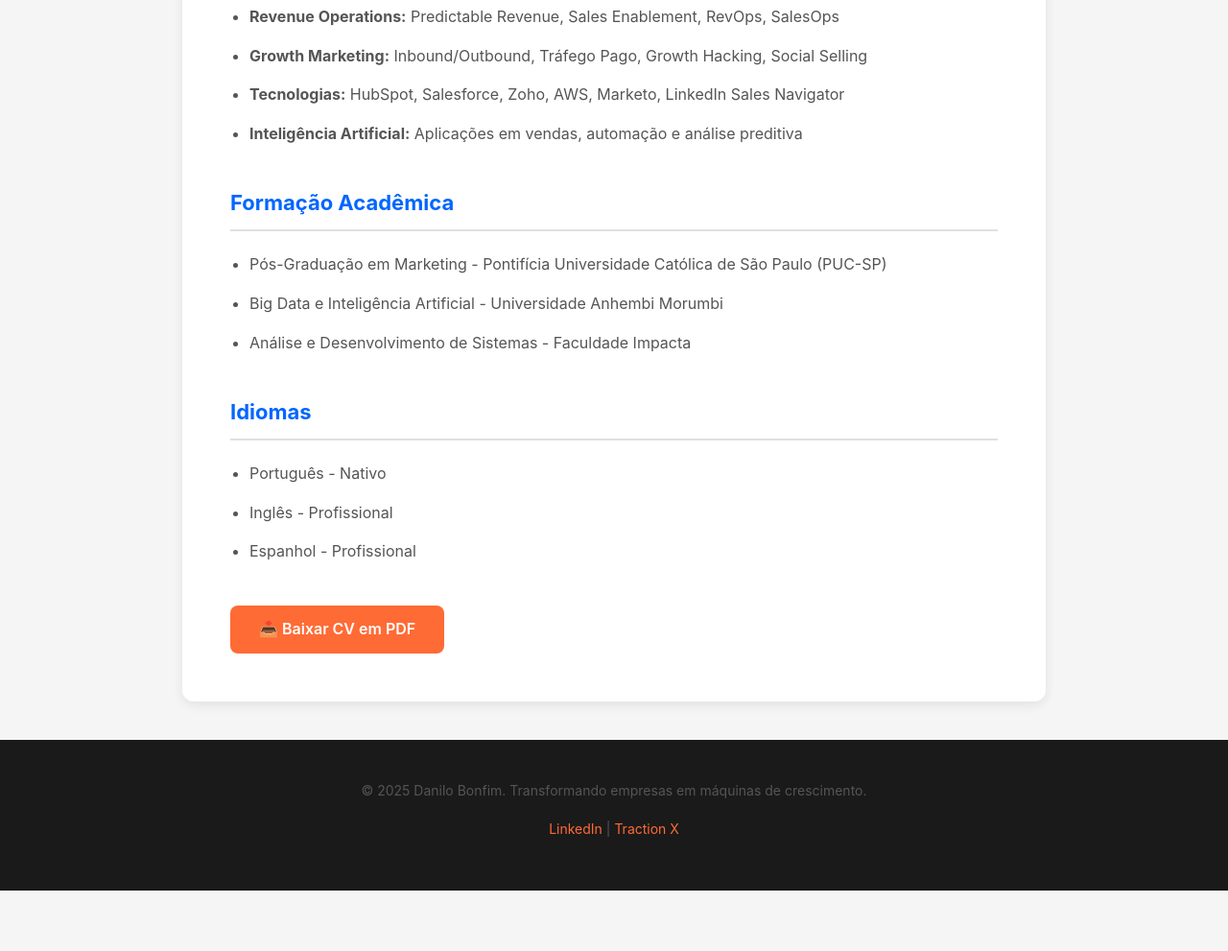
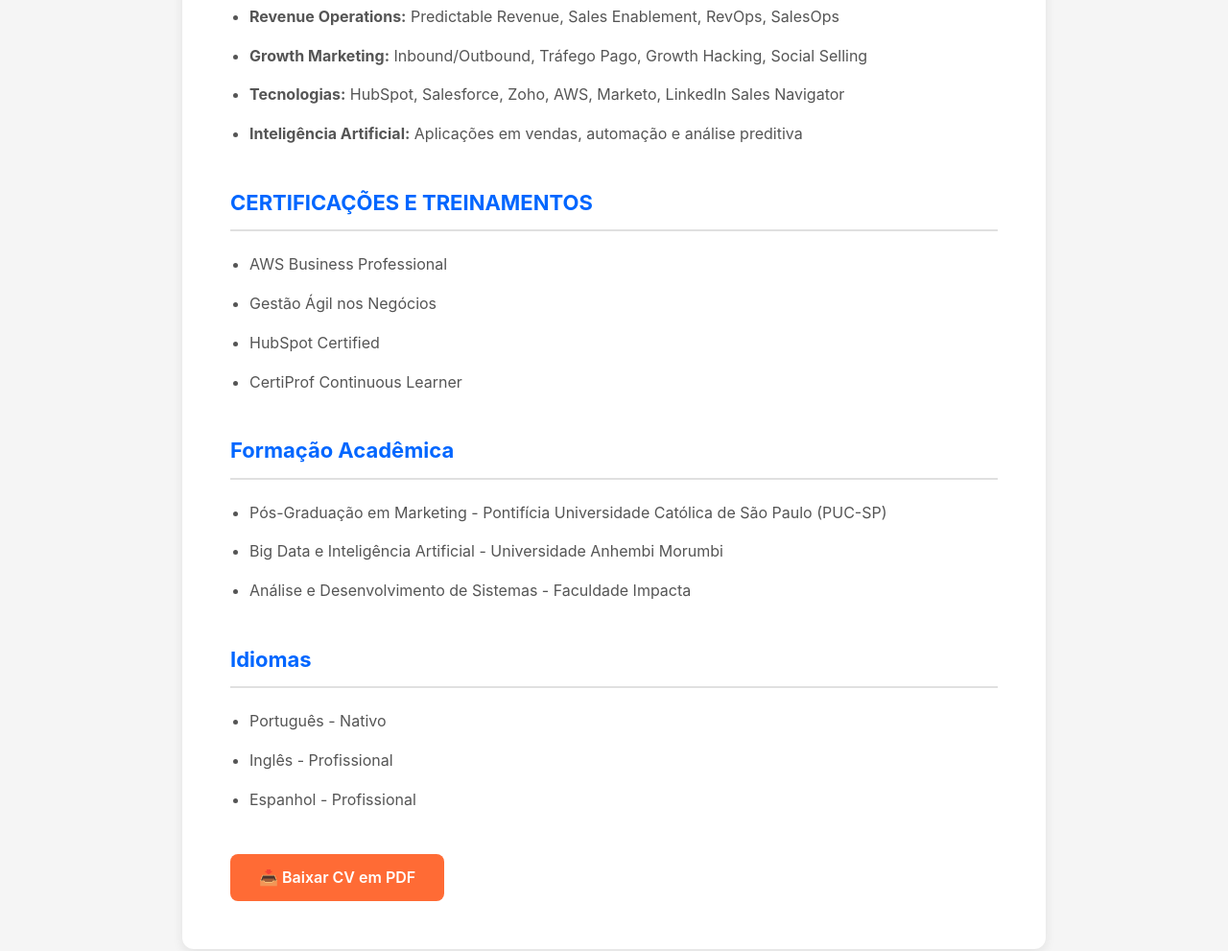
Before and after one commit to danbonfim/danilotractionx, a plain HTML site: page cv.html in a window 1280 px wide. Shown: the part 1413-2404 px from the top of the page at 96% size. Before the commit the page ends 2341 px from the top, so only its background shows below. Drawn offline with Linux system fonts and the light colour scheme.

Commit message:
Add certifications and training to CV
Added certifications and training section to CV.

```diff
--- a/cv.html
+++ b/cv.html
@@ -171,6 +171,14 @@
       <li><strong>Inteligência Artificial:</strong> Aplicações em vendas, automação e análise preditiva</li>
     </ul>
 
+    <h2>CERTIFICAÇÕES E TREINAMENTOS</h2>
+    <ul>
+      <li>AWS Business Professional</li>
+      <li>Gestão Ágil nos Negócios</li>
+      <li>HubSpot Certified</li>
+      <li>CertiProf Continuous Learner</li>
+      </ul>
+
     <h2>Formação Acadêmica</h2>
     <ul>
       <li>Pós-Graduação em Marketing - Pontifícia Universidade Católica de São Paulo (PUC-SP)</li>
```
